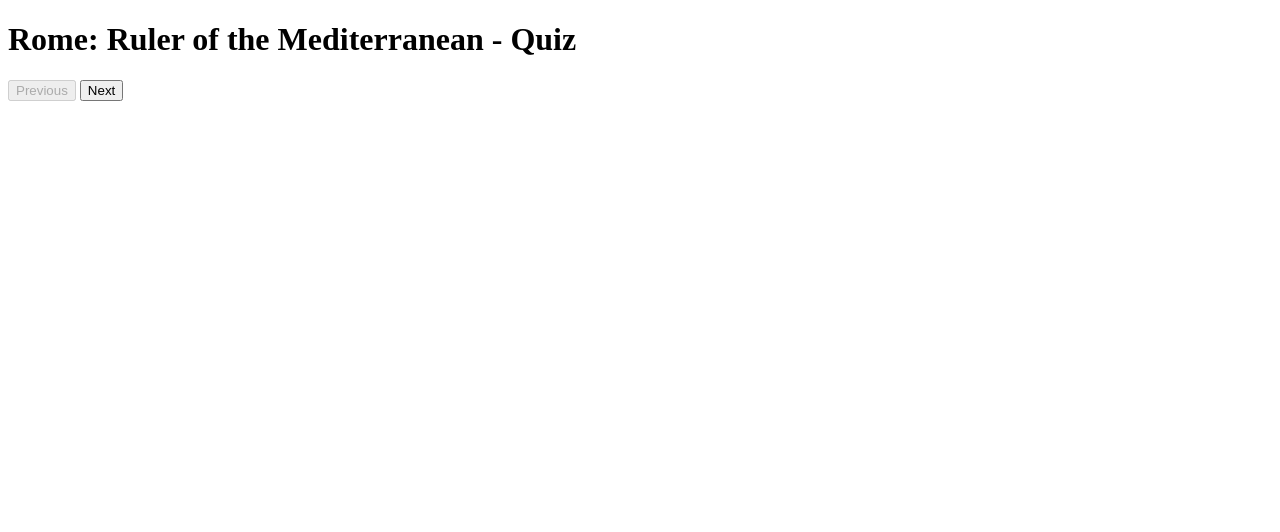
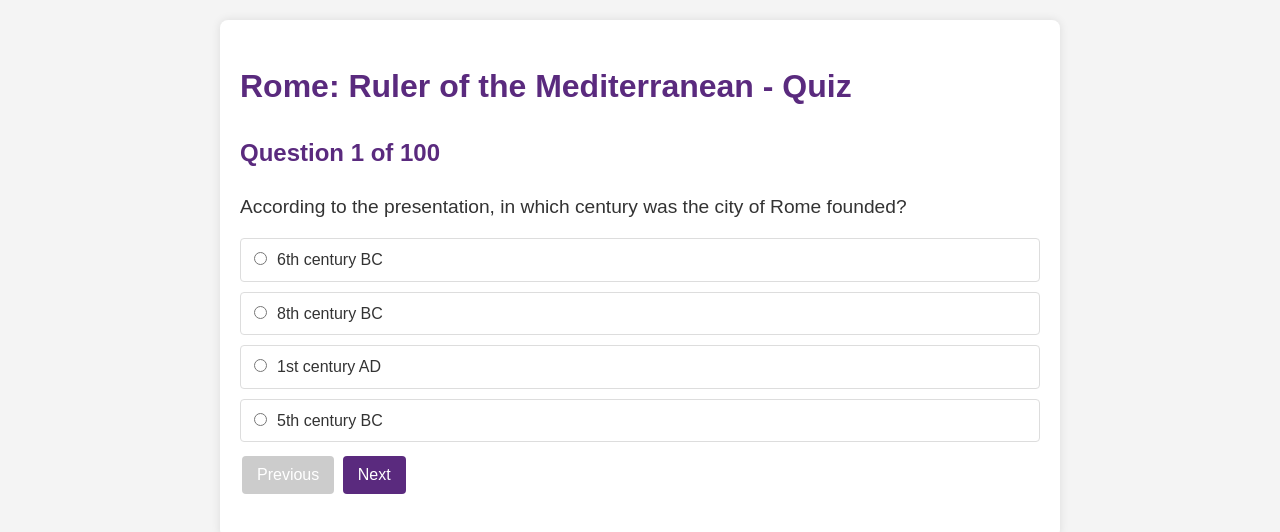
Before and after one commit to josemalive/geography11052025, a plain HTML site: page index.html in a window 1280 px wide. Drawn offline with Linux system fonts and the light colour scheme; the site is published under a folder, as on GitHub Pages, so addresses that start at the root find nothing.

Commit message:
renamed some paths

```diff
--- a/index.html
+++ b/index.html
@@ -4,7 +4,7 @@
     <meta charset="UTF-8">
     <meta name="viewport" content="width=device-width, initial-scale=1.0">
     <title>Rome History Quiz</title>
-    <link rel="stylesheet" href="/styles.css">
+    <link rel="stylesheet" href="styles.css">
 </head>
 <body>
     <div class="quiz-container">
@@ -34,7 +34,7 @@
         </div>
     </div>
 
-    <script src="/Questions.js"></script>
-    <script src="/QuestionsManager.js"></script>
+    <script src="questions.js"></script>
+    <script src="questionsmanager.js"></script>
 </body>
 </html>
```
